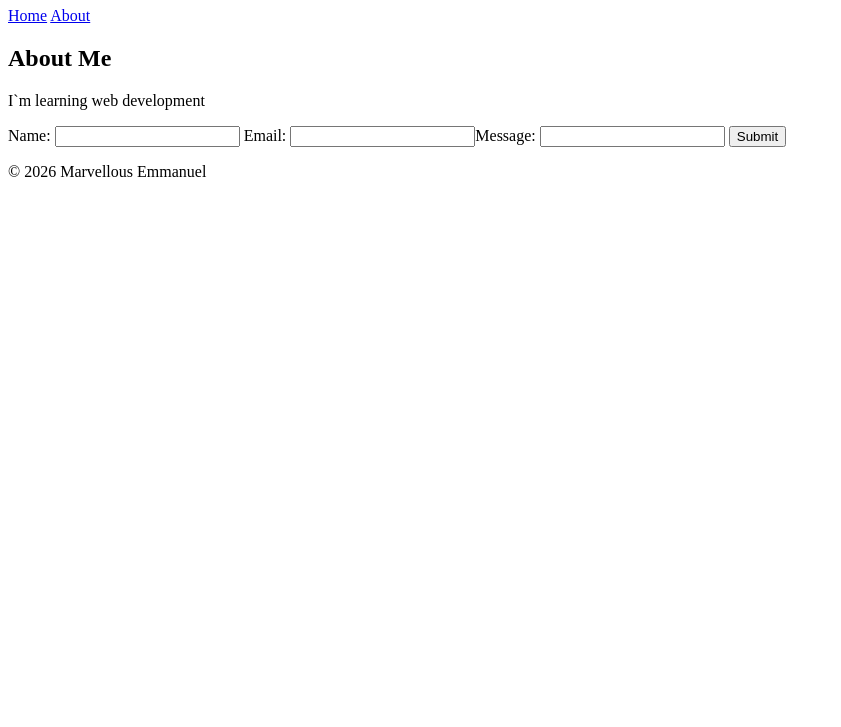
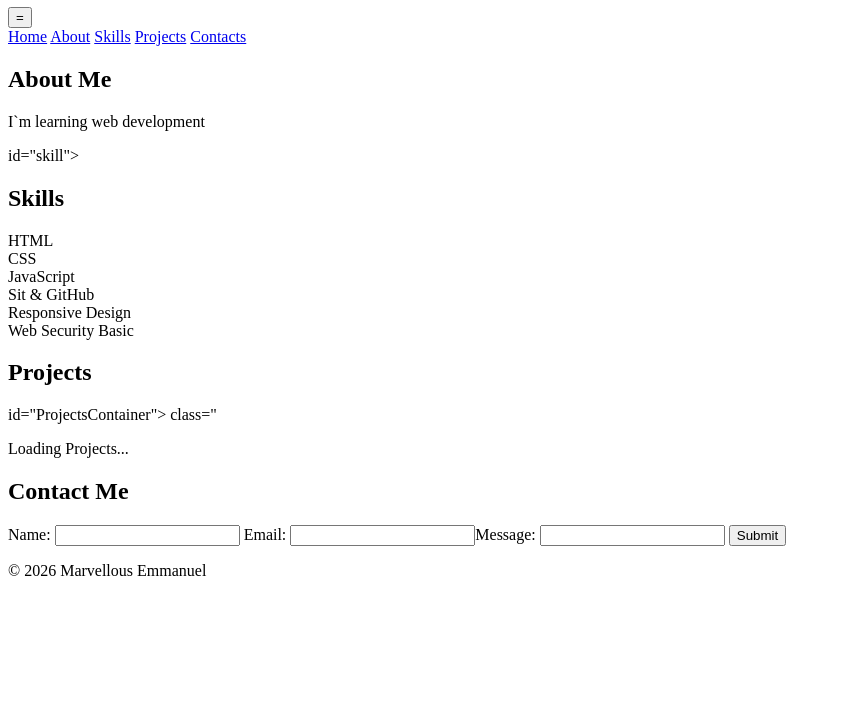
Before and after one commit to marvellousemmanuel12/my-profile-site, a plain HTML site: page index.html in a window 1280 px wide. Shown: the part 73-800 px from the top of the page, without its empty margins (0-841 px from the left). Drawn offline with Linux system fonts and the light colour scheme.

Commit message:
add skills, projects and contact sections to HTML structure

```diff
--- a/index.html
+++ b/index.html
@@ -3,14 +3,18 @@
     <head>
         <meta name="viewport" content="width=device-width, initial-scale=1.0">
         <meta charset="UTF-8.">
-        <title>my profile site</title>
+        <title>My profile Site</title>
     </head>
     <body>
       <header>
-          <h1>My Site</h1>
+          <h1>Marvellous Emmanuel</h1>
+          <button id="navToggle" aria-label="Toggle navigation">=</button>
           <nav>
-            <a href="home">Home</a>
-            <a href="about">About</a>
+            <a href="#home">Home</a>
+            <a href="#about">About</a>
+            <a href="#skills">Skills</a>
+            <a href="#projects">Projects</a>
+            <a href="#contact">Contacts</a>
           </nav>
       </header>
       <main>
@@ -18,8 +22,24 @@
             <h2>About Me</h2>
             <p>I`m learning web development</p>
         </section>
-      </main>
-      <form>
+        <section> id="skill">
+          <h2>Skills</h2>
+          <div class="skill-card">HTML</div>
+          <div class="skill-card">CSS</div>
+          <div class="skill-card">JavaScript</div>
+          <div class="skill-card">Sit &amp; GitHub</div>
+          <div class="skill-card">Responsive Design</div>
+          <div class="skill-card">Web Security Basic</div>
+        </section>
+        <section id="Projects">
+          <h2>Projects</h2>
+          <div> id="ProjectsContainer"> class="<project-grid">
+            <p>Loading Projects...</p>
+          </div>
+        </section>
+        <section id="contact">
+          <h2>Contact Me</h2>
+          <form id="contactForm">
               <label for="name">Name:</label>
               <input type="text" id="name" name="name" required>
               <label for="email">Email:</label>
@@ -29,8 +49,12 @@
               <textarea id="message" name="message" rows="5" required></textarea>
               <button type="submit">Submit</button>
             </form>
+        </section>
+    </main>
+
     <footer>
-        <p>&copy; 2026 Marvellous Emmanuel</p>
+      <p>&copy; <span id="yeaar">2026</span> Marvellous Emmanuel</p>
     </footer>
+
     </body>
 </html>
```
Lines whose indentation alone changed are shown as unchanged.
